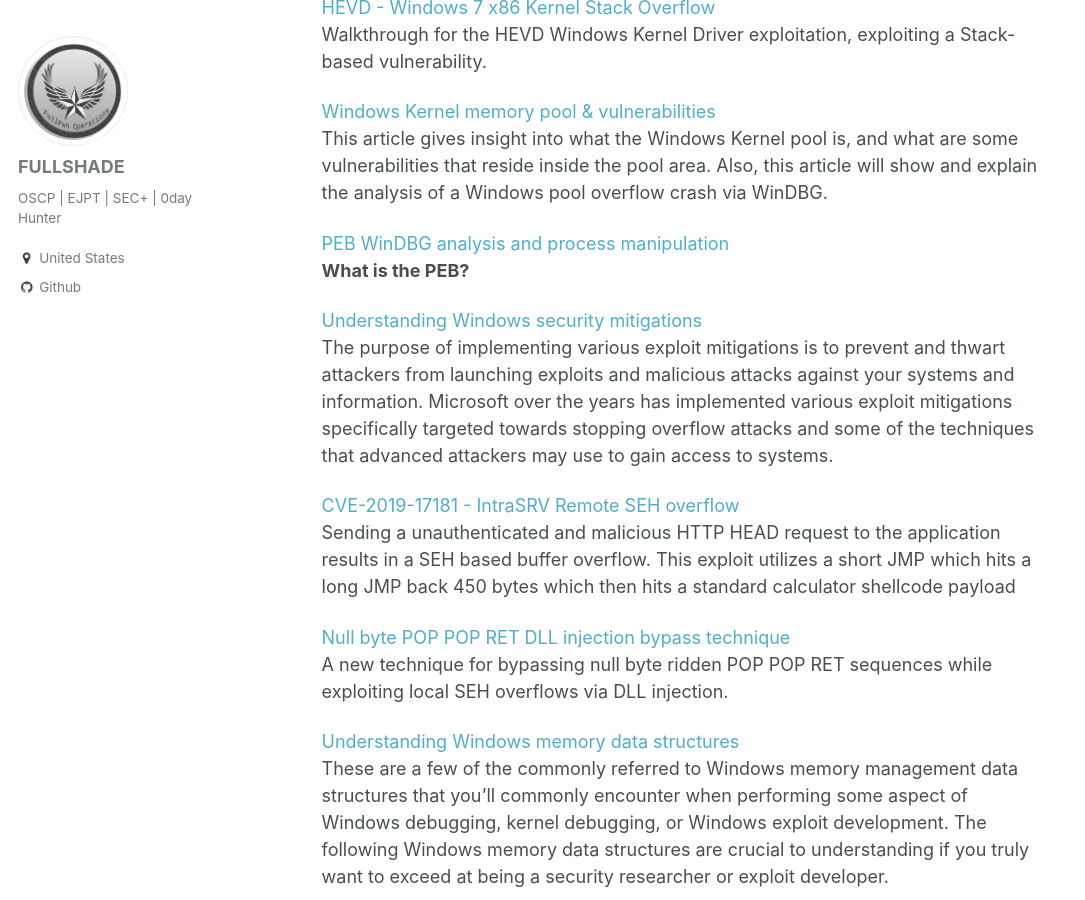
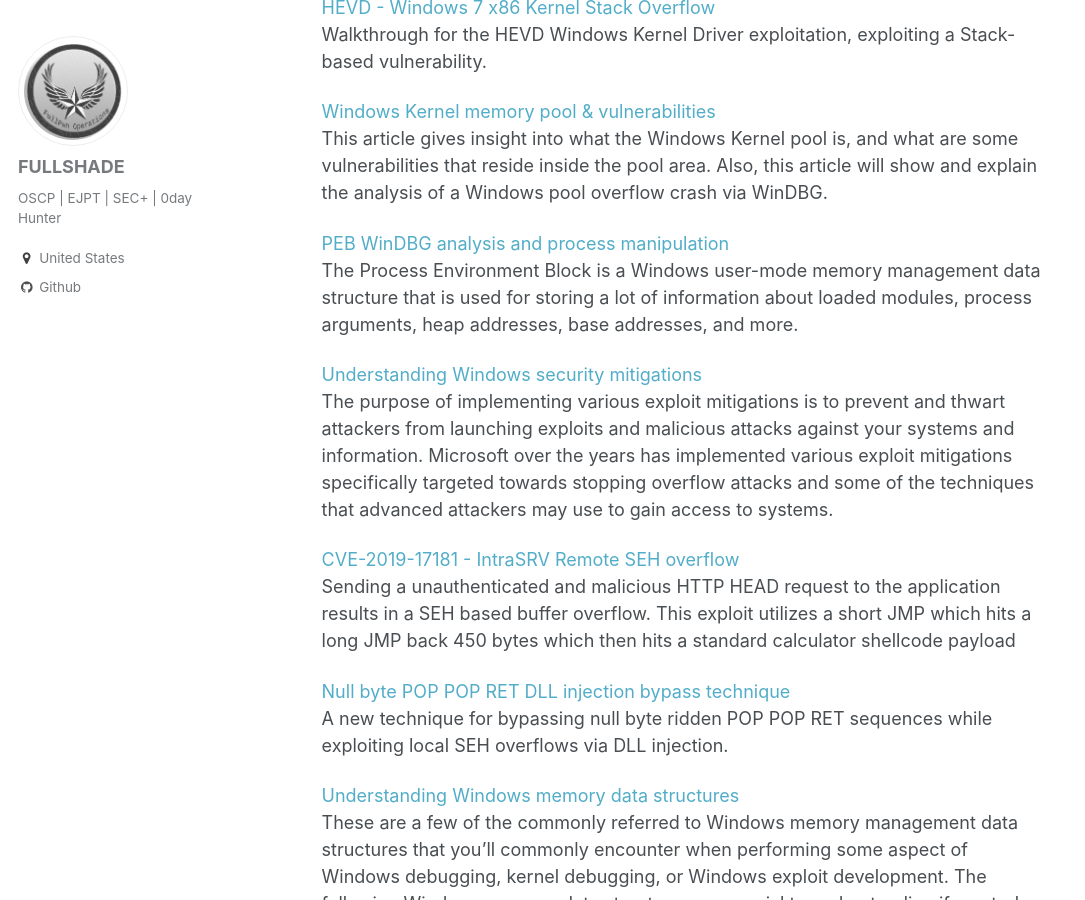
Before and after one commit to asdyxcyxc/FULLSHADE.github.io, a Jekyll site: the page built from _pages/posts.md, in a window 1280 px wide and 900 px high, scrolled down 2062 px. Shown: the whole window, without its empty margins (0-1085 px from the left). Built offline with Jekyll 4.4.1, drawn with Linux system fonts in a browser that asks for light colours.

Commit message:
Update 2019-12-26-PEB-analysis-exploitation.md

```diff
--- a/_posts/2019-12-26-PEB-analysis-exploitation.md
+++ b/_posts/2019-12-26-PEB-analysis-exploitation.md
@@ -2,8 +2,6 @@
 layout: post
 title: PEB WinDBG analysis and process manipulation
 ---
-
-**What is the PEB?**
 
 The Process Environment Block is a Windows user-mode memory management data structure that is used for storing a lot of information about loaded modules, process arguments, heap addresses, base addresses, and more.
 
```
